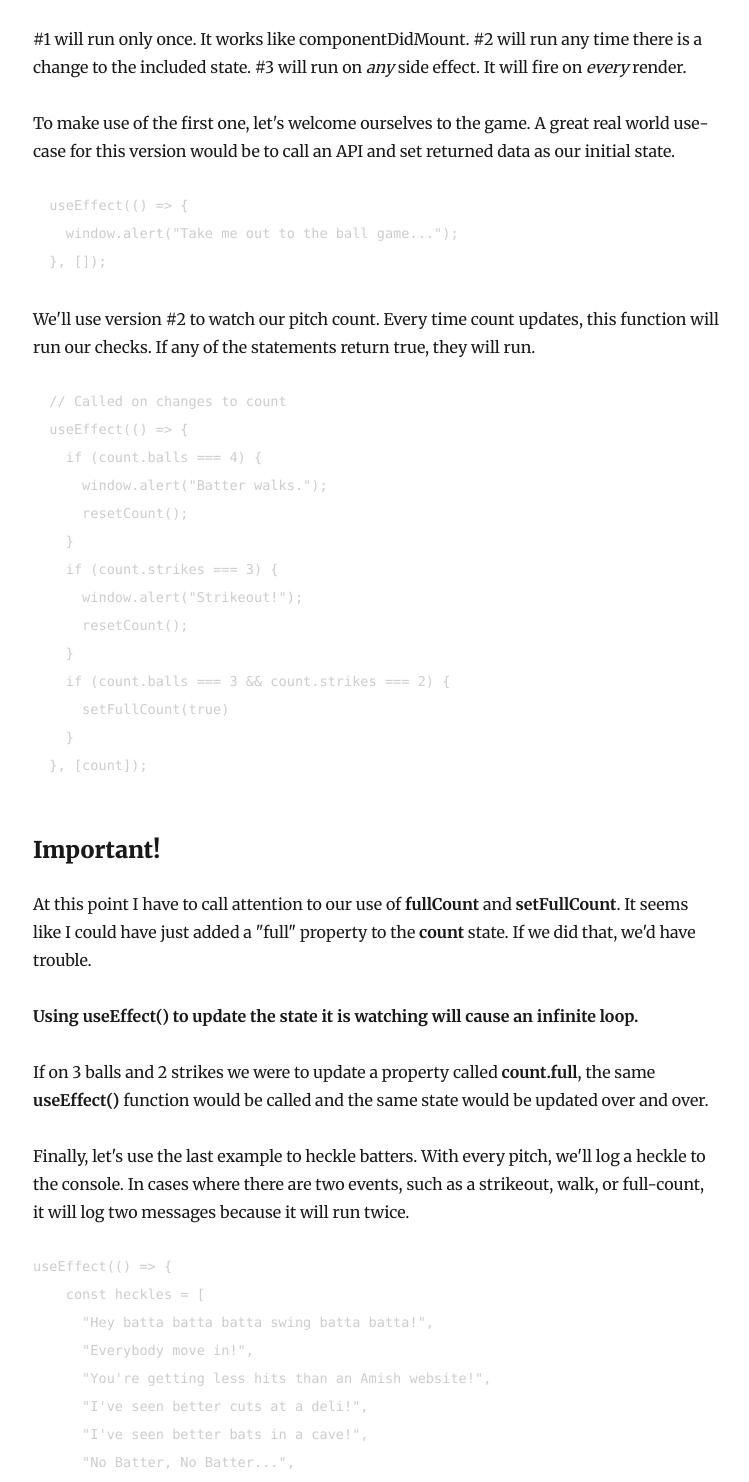
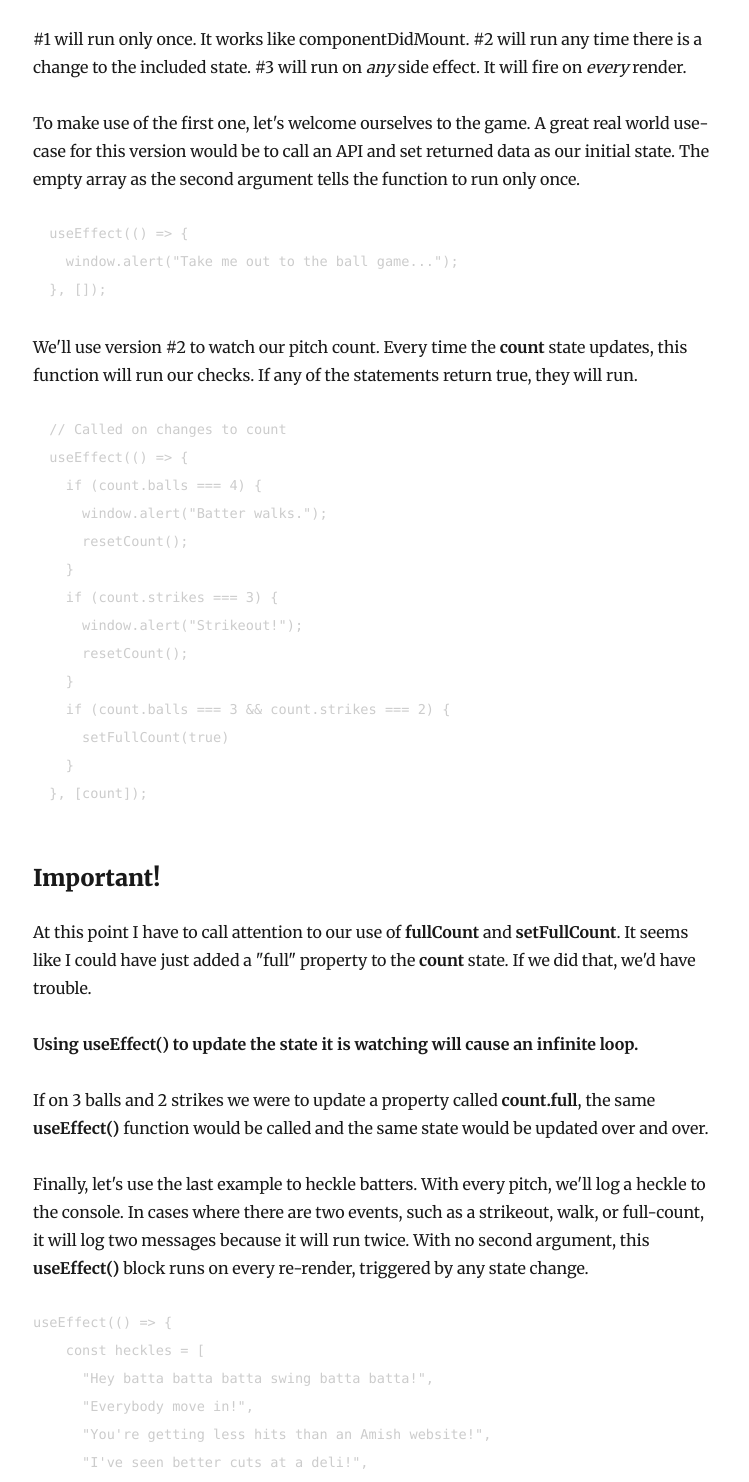
Before and after one commit to keithburgie/blog, a Gatsby site: page /getting-hooked-on-useeffect/ in a window 1280 px wide. Shown: the part 3118-4600 px from the top of the page, without its empty margins (264-1013 px from the left). Built offline with nearby package versions, Linux system fonts and the light colour scheme; Gatsby itself is replaced by a stand-in of ours; some packages are replaced by stand-ins of ours; code samples lack their colours.

Commit message:
Add to Hooks blog post.

```diff
--- a/content/blog/getting-hooked-on-useeffect/index.md
+++ b/content/blog/getting-hooked-on-useeffect/index.md
@@ -99,14 +99,14 @@ useEffect(() => {})
 \#2 will run any time there is a change to the included state.
 \#3 will run on _any_ side effect. It will fire on _every_ render.
 
-To make use of the first one, let's welcome ourselves to the game. A great real world use-case for this version would be to call an API and set returned data as our initial state.
+To make use of the first one, let's welcome ourselves to the game. A great real world use-case for this version would be to call an API and set returned data as our initial state. The empty array as the second argument tells the function to run only once.
 ~~~javascript{numberLines: true}
   useEffect(() => {
     window.alert("Take me out to the ball game...");
   }, []);
 ~~~
 
-We'll use version \#2 to watch our pitch count. Every time count updates, this function will run our checks. If any of the statements return true, they will run.
+We'll use version \#2 to watch our pitch count. Every time the **count** state updates, this function will run our checks. If any of the statements return true, they will run.
 ~~~javascript{numberLines: true}
   // Called on changes to count
   useEffect(() => {
@@ -132,7 +132,7 @@ At this point I have to call attention to our use of **fullCount** and **setFull
 
 If on 3 balls and 2 strikes we were to update a property called **count.full**, the same **useEffect()** function would be called and the same state would be updated over and over.
 
-Finally, let's use the last example to heckle batters. With every pitch, we'll log a heckle to the console. In cases where there are two events, such as a strikeout, walk, or full-count, it will log two messages because it will run twice.
+Finally, let's use the last example to heckle batters. With every pitch, we'll log a heckle to the console. In cases where there are two events, such as a strikeout, walk, or full-count, it will log two messages because it will run twice. With no second argument, this **useEffect()** block runs on every re-render, triggered by any state change.
 ~~~javascript{numberLines: true}
 useEffect(() => {
     const heckles = [
```
